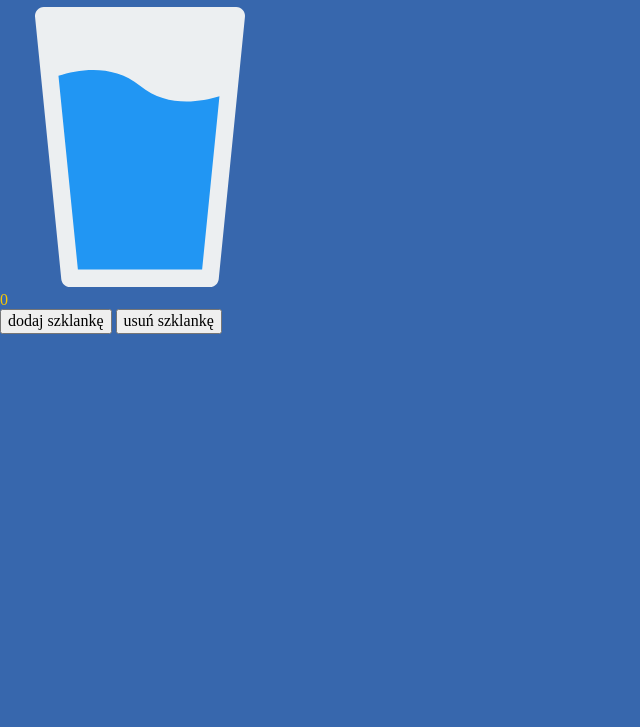
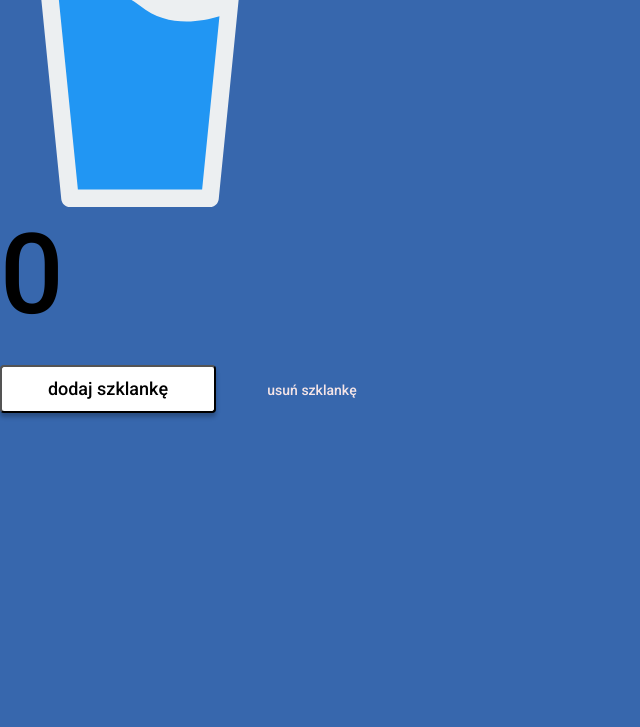
Before and after one commit to mrozrafal/hydrapp, a website: page src/content/index.html in a window 1280 px wide. Shown: the part 73-800 px from the top of the page, without its empty margins (0-640 px from the left). Drawn offline with nearby package versions, Linux system fonts and the light colour scheme; files that its build step writes are made by us from their sources; files whose address does not match are found by name.

Commit message:
feat: basic style

```diff
--- a/src/content/index.html
+++ b/src/content/index.html
@@ -22,26 +22,38 @@
   <link rel="apple-touch-icon" sizes="192x192" href="assets/pwa/icons/icon-192x192.png" />
 
   <link rel="icon" type="image/png" href="assets/pwa/icons/icon-192x192.png" />
-
+  <link href="https://fonts.googleapis.com/css?family=Roboto:500&display=swap&subset=latin-ext" rel="stylesheet">
   <link rel="stylesheet" href="css/main.css" />
 </head>
 
 <body>
-  <h1 class="header">Hydrapp</h1>
-  <img src="assets/img/water-glass.svg">
-  <div class="counter counter--js">
+  <main class="application">
+    <div class="water">
+        <img src="assets/img/water-glass.svg" class="water__glass" alt="a simple drawen glass of water">
+
+        <div class="water__counter water__counter--js">
+
         0
+
+
         </div>
-  <form class="buttons">
-    <button class="button">
+
+    </div>
+
+
+    <form class="button">
+      <button class="button__plus button__plus--js">
+
           dodaj szklankę
+
       </button>
-    <button class="button">
+      <button class="button__minus button__minus--js">
         usuń szklankę
       </button>
 
     </form>
 
+  </main>
 
 
   <script src="js/main.js"></script>
--- a/src/scss/main.scss
+++ b/src/scss/main.scss
@@ -1,16 +1,59 @@
 @import "_normalize";
 @import "_variables";
-
 
 html {
   box-sizing: border-box;
 }
 
-*, *:before, *:after {
+*,
+*:before,
+*:after {
   box-sizing: inherit;
 }
 
 body {
-  color: $yellow;
-  background: #3767AD;
+  background: #3767ad;
+  font-family: Roboto;
+  font-style: normal;
+  font-weight: 500;
 }
+.application {
+  min-height: 100vh;
+}
+.water {
+  &__counter {
+    font-size: 112px;
+    color: #000000;
+    z-index: 2;
+  }
+  &__glass {
+    width: 280px;
+    height: 280px;
+    z-index: 1;
+  }
+}
+.button {
+  bottom: 100px;
+  &__minus {
+    width: 184px;
+    height: 24px;
+    font-size: 14px;
+    line-height: 16px;
+    color: #f5e5e7;
+    margin-top: 38px;
+    background: inherit;
+    border: none;
+  }
+  &__plus {
+    background: #ffffff;
+    border-radius: 4px;
+    width: 216px;
+    height: 48px;
+    box-shadow: 0px 4px 4px rgba(0, 0, 0, 0.25);
+    font-size: 18px;
+    line-height: 20px;
+    align-items: center;
+    text-align: center;
+    color: #000000;
+  }
+}
```
Lines whose indentation alone changed are shown as unchanged.
